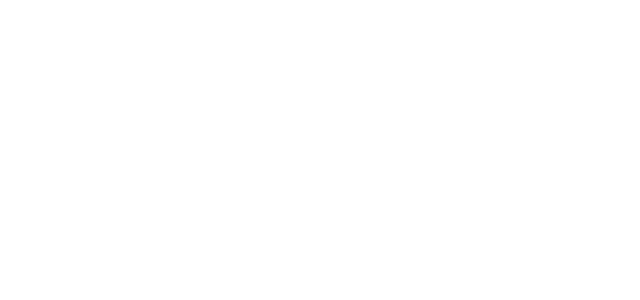
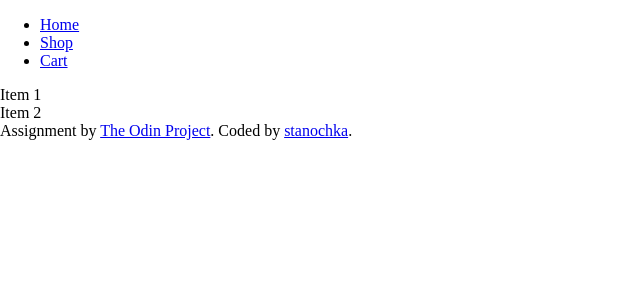
Before and after one commit to stanochka/shopping-cart, a React (Create React App) app: page /shop in a window 1280 px wide. Shown: the top 300 px of the page, without its empty margins (0-640 px from the left). Built offline with nearby package versions, Linux system fonts and the light colour scheme.

Commit message:
Make basic components and routes

```diff
--- a/package.json
+++ b/package.json
@@ -8,6 +8,7 @@
     "@testing-library/user-event": "^12.1.10",
     "react": "^17.0.2",
     "react-dom": "^17.0.2",
+    "react-router-dom": "^5.3.0",
     "react-scripts": "4.0.3",
     "web-vitals": "^1.0.1"
   },
--- a/src/App.js
+++ b/src/App.js
@@ -1,5 +1,35 @@
-export default function App() {
+import {
+    BrowserRouter as Router,
+    Switch,
+    Route
+  } from "react-router-dom";
+
+import { Footer } from './components/Footer';
+import { Navbar } from './components/Navbar';
+import { Home } from './components/Home';
+import { Cart } from './components/Cart';
+import { Shop } from './components/Shop';
+
+export const App = () => {
     return (
-        <div className='App'></div>
+        <Router>
+            <div className='App'>
+                <Navbar />
+
+                <Switch>
+                    <Route path="/shop">
+                        <Shop />
+                    </Route>
+                    <Route path="/cart">
+                        <Cart />
+                    </Route>
+                    <Route path="/">
+                        <Home />
+                    </Route>
+                </Switch>
+
+                <Footer />
+            </div>
+        </Router>
     )
 }
--- /dev/null
+++ b/src/components/Cart.js
@@ -0,0 +1,3 @@
+export const Cart = () => {
+    return <div>Cart</div>
+}
--- /dev/null
+++ b/src/components/Footer.js
@@ -0,0 +1,12 @@
+export const Footer = () => {
+    return (
+        <footer>
+            Assignment by <a href='https://www.theodinproject.com/paths/full-stack-javascript/courses/javascript/lessons/shopping-cart'
+                             target='_blank'
+                             rel='noreferrer'>The Odin Project</a>.
+            Coded by <a href='https://github.com/stanochka'
+                        target='_blank'
+                        rel='noreferrer'>stanochka</a>.
+        </footer>
+    )
+}
--- /dev/null
+++ b/src/components/Home.js
@@ -0,0 +1,3 @@
+export const Home = () => {
+    return <div>Home</div>
+}
--- /dev/null
+++ b/src/components/Item.js
@@ -0,0 +1,3 @@
+export const Item = ({id}) => {
+    return <div className='Item' id={id}>Item {id}</div>
+}
--- /dev/null
+++ b/src/components/Navbar.js
@@ -0,0 +1,19 @@
+import { Link } from "react-router-dom";
+
+export const Navbar = () => {
+    return (
+    <nav className='Navbar'>
+        <ul>
+            <li>
+              <Link to="/">Home</Link>
+            </li>
+            <li>
+              <Link to="/shop">Shop</Link>
+            </li>
+            <li>
+              <Link to="/cart">Cart</Link>
+            </li>
+          </ul>
+    </nav>
+    )
+}
--- /dev/null
+++ b/src/components/Shop.js
@@ -0,0 +1,10 @@
+import { Item } from './Item';
+
+export const Shop = () => {
+    return (
+        <div>
+            <Item id={1} />
+            <Item id={2} />
+        </div>
+    )
+}
--- a/src/index.js
+++ b/src/index.js
@@ -1,7 +1,7 @@
 import React from 'react';
 import ReactDOM from 'react-dom';
 import './index.css';
-import App from './App';
+import { App } from './App';
 
 ReactDOM.render(
   <React.StrictMode>
```
Also changed, not shown: 2 other files (tests, documents, lock files or other folders).
